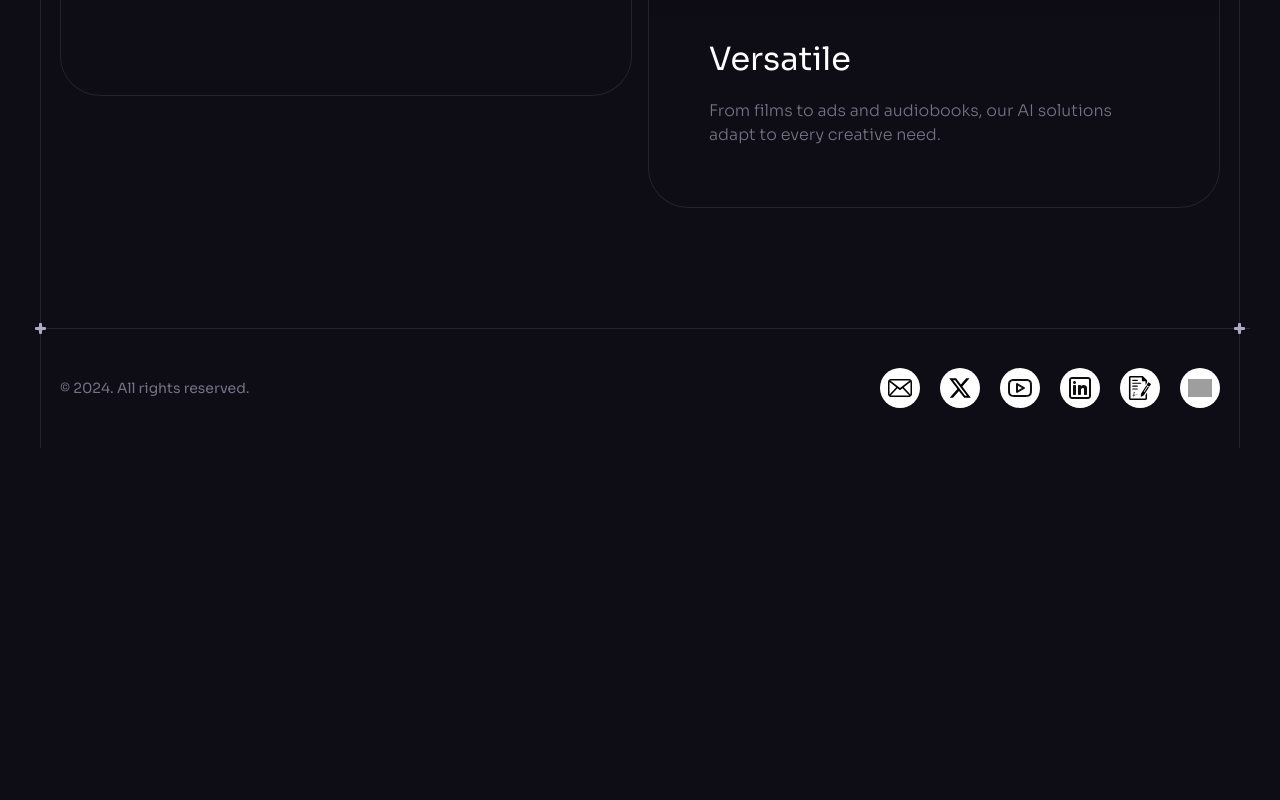
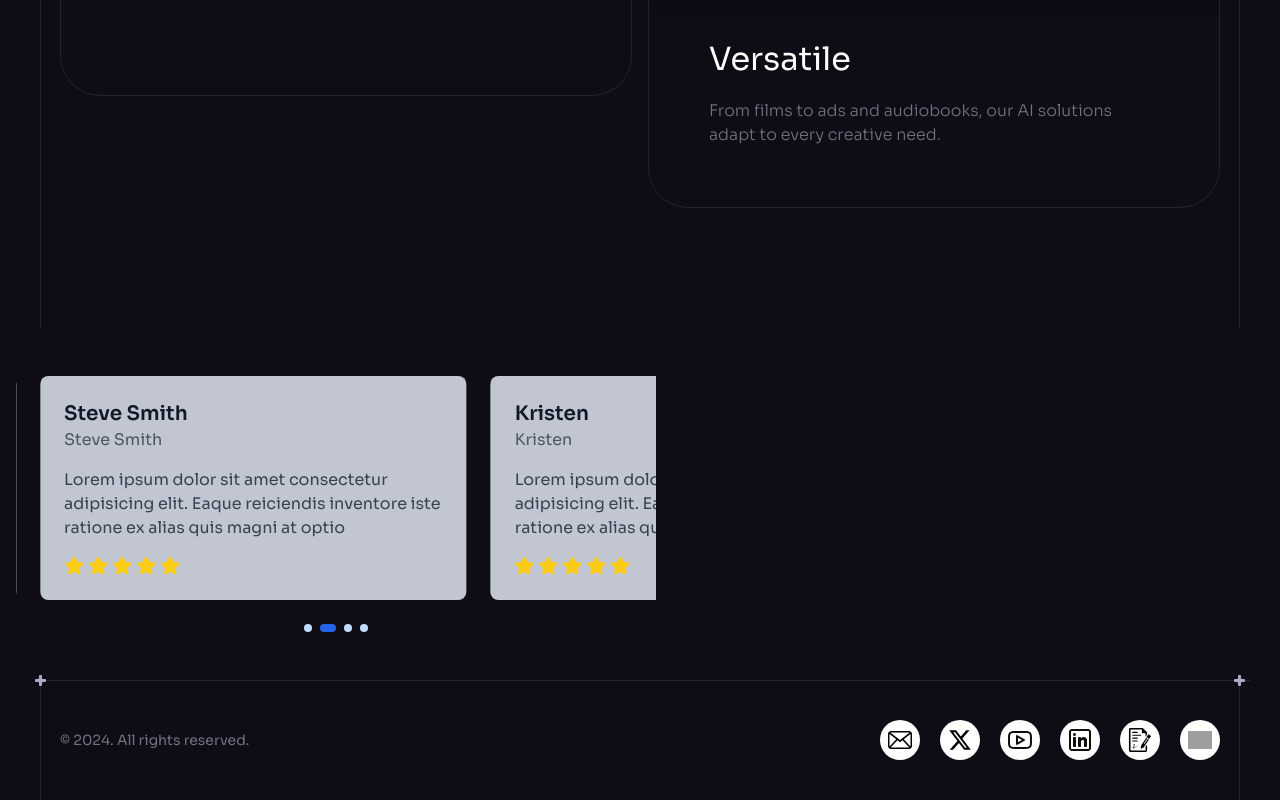
Before and after one commit to Hassan-Kirmani9/stoira_ai, a React (Vite) app: page / in a window 1280 px wide. Shown: the part 5971-6771 px from the top of the page. Before the commit the page ends 6419 px from the top, so only its background shows below. Built offline with nearby package versions, Linux system fonts and the light colour scheme; grey boxes are pictures that could not be loaded.

Commit message:
test dep

```diff
--- a/package.json
+++ b/package.json
@@ -10,11 +10,13 @@
     "preview": "vite preview"
   },
   "dependencies": {
+    "lucide-react": "^0.469.0",
     "react": "^18.2.0",
     "react-dom": "^18.2.0",
     "react-just-parallax": "^3.1.16",
     "react-router-dom": "^6.22.1",
-    "scroll-lock": "^2.1.5"
+    "scroll-lock": "^2.1.5",
+    "swiper": "^11.1.15"
   },
   "devDependencies": {
     "@types/react": "^18.2.55",
--- a/src/App.jsx
+++ b/src/App.jsx
@@ -7,6 +7,7 @@ import Hero from "./components/Hero";
 import Pricing from "./components/Pricing";
 import Roadmap from "./components/Roadmap";
 import Services from "./components/Services";
+import {TestimonialSlider} from "./components/TestimonialSlider";
 
 const App = () => {
   return (
@@ -19,6 +20,7 @@ const App = () => {
         <Services />
         {/* <Pricing /> */}
         <Roadmap />
+        <TestimonialSlider />
         <Footer />
       </div>
 
--- /dev/null
+++ b/src/components/TestimonialSlider.jsx
@@ -0,0 +1,103 @@
+'use client'
+
+import { useState, useEffect } from "react"
+import { TestimonialCard } from "./testimonial-card"
+
+const testimonials = [
+  {
+    name: "John Doe",
+    role: "John Doe",
+    content: "Lorem ipsum dolor sit amet consectetur adipisicing elit. Eaque reiciendis inventore iste ratione ex alias quis magni at optio",
+    rating: 5,
+  },
+  {
+    name: "Steve Smith",
+    role: "Steve Smith",
+    content: "Lorem ipsum dolor sit amet consectetur adipisicing elit. Eaque reiciendis inventore iste ratione ex alias quis magni at optio",
+    rating: 5,
+  },
+  {
+    name: "Kristen",
+    role: "Kristen",
+    content: "Lorem ipsum dolor sit amet consectetur adipisicing elit. Eaque reiciendis inventore iste ratione ex alias quis magni at optio",
+    rating: 5,
+  },
+  {
+    name: "Kristen",
+    role: "Kristen",
+    content: "Lorem ipsum dolor sit amet consectetur adipisicing elit. Eaque reiciendis inventore iste ratione ex alias quis magni at optio",
+    rating: 5,
+  },
+  {
+    name: "Kristen",
+    role: "Kristen",
+    content: "Lorem ipsum dolor sit amet consectetur adipisicing elit. Eaque reiciendis inventore iste ratione ex alias quis magni at optio",
+    rating: 5,
+  },
+  {
+    name: "Kristen",
+    role: "Kristen",
+    content: "Lorem ipsum dolor sit amet consectetur adipisicing elit. Eaque reiciendis inventore iste ratione ex alias quis magni at optio",
+    rating: 5,
+  },
+]
+
+export function TestimonialSlider() {
+  const [currentSlide, setCurrentSlide] = useState(0)
+  const slidesPerView = {
+    mobile: 1,
+    desktop: 3,
+  }
+
+  const totalSlides = testimonials.length
+  const totalSlidesVisible = window.innerWidth >= 768 ? slidesPerView.desktop : slidesPerView.mobile
+  const maxSlideIndex = totalSlides - totalSlidesVisible
+
+  useEffect(() => {
+    const timer = setInterval(() => {
+      setCurrentSlide((prev) => (prev >= maxSlideIndex ? 0 : prev + 1))
+    }, 5000)
+    return () => clearInterval(timer)
+  }, [maxSlideIndex])
+
+  const handleDotClick = () => {
+    setCurrentSlide(index)
+  }
+
+  return (
+    <div className=" max-w-2xl px-4 py-12">
+      <div className="overflow-hidden">
+        <div
+          className="flex transition-transform duration-500 ease-in-out gap-6"
+          style={{
+            transform: `translateX(-${currentSlide * (100 / totalSlidesVisible)}%)`,
+            width: `${(totalSlides / totalSlidesVisible) * 100}%`
+          }}
+        >
+          {testimonials.map((testimonial, index) => (
+            <div
+              key={index}
+              className="flex-none w-full md:w-1/3"
+            >
+              <TestimonialCard {...testimonial} />
+            </div>
+          ))}
+        </div>
+      </div>
+
+      {/* Navigation Dots */}
+      <div className="flex justify-center gap-2 mt-6">
+        {Array.from({ length: maxSlideIndex + 1 }).map((_, index) => (
+          <button
+            key={index}
+            onClick={() => handleDotClick(index)}
+            className={`w-2 h-2 rounded-full transition-all duration-300 ${
+              currentSlide === index ? "w-4 bg-blue-600" : "bg-blue-200"
+            }`}
+            aria-label={`Go to slide ${index + 1}`}
+          />
+        ))}
+      </div>
+    </div>
+  )
+}
--- /dev/null
+++ b/src/components/testimonial-card.jsx
@@ -0,0 +1,18 @@
+import { Star } from 'lucide-react'
+
+
+
+export function TestimonialCard({ name, role, content, rating }) {
+  return (
+    <div className="bg-blue-50/80 rounded-lg p-6 shadow-sm transition-all duration-300 hover:shadow-md">
+      <h3 className="text-xl font-semibold text-gray-900">{name}</h3>
+      <p className="text-gray-600 mb-4">{role}</p>
+      <p className="text-gray-700 mb-4">{content}</p>
+      <div className="flex gap-1">
+        {Array.from({ length: rating }).map((_, index) => (
+          <Star key={index} className="w-5 h-5 fill-yellow-400 text-yellow-400" />
+        ))}
+      </div>
+    </div>
+  )
+}
```
Also changed, not shown: 1 other file (tests, documents, lock files or other folders).
